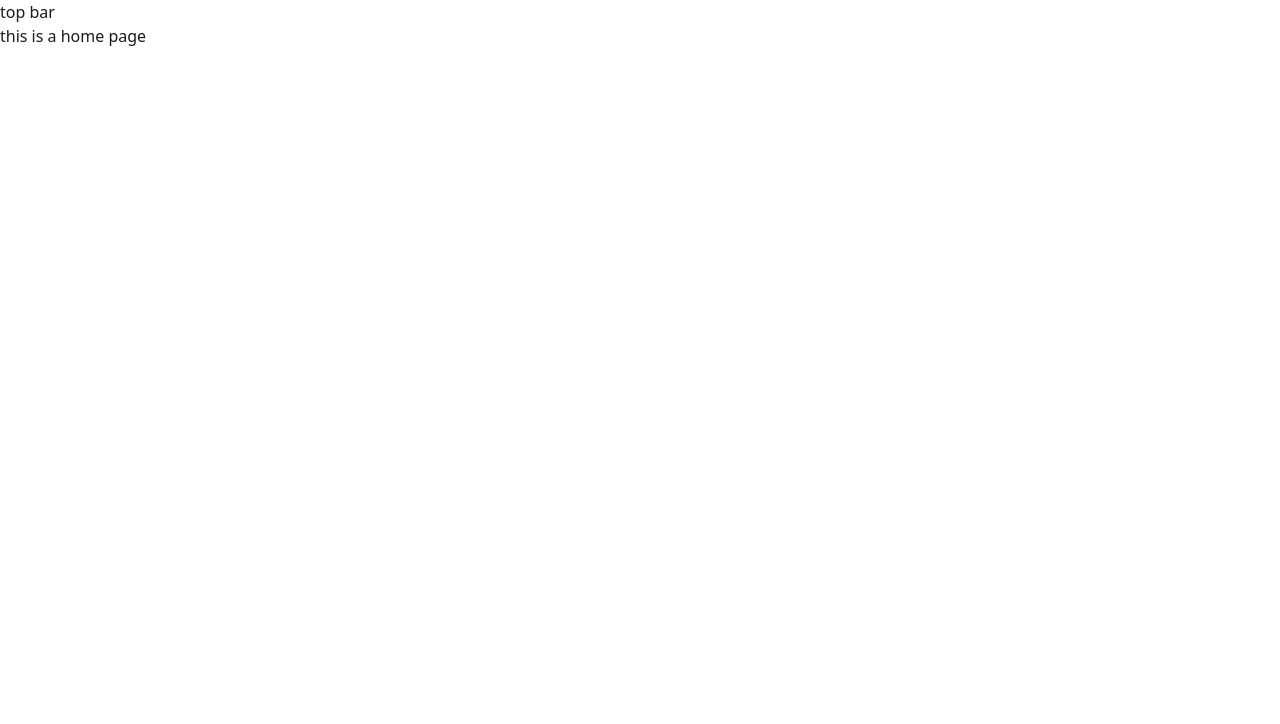
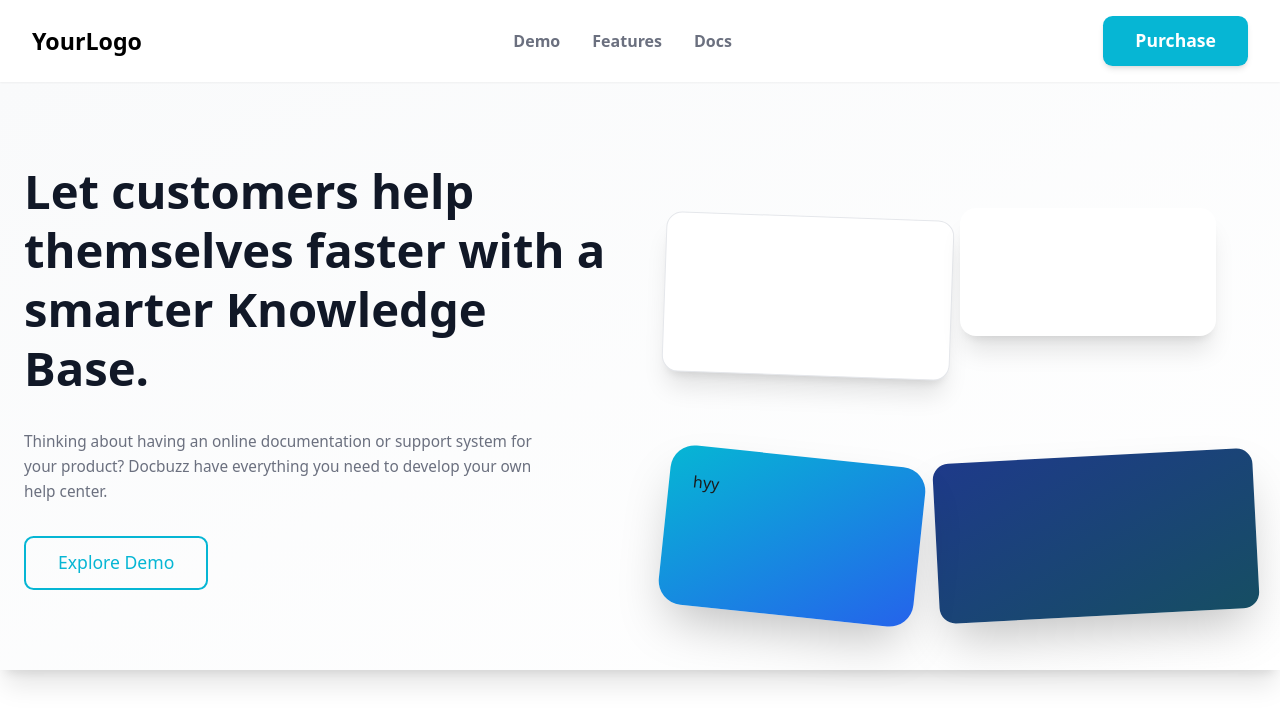
Before and after one commit to azzayshakya/Machine-Mate, a React (Vite) app in the folder frontend/: page /home in a window 1280 px wide. Shown: the top 724 px of the page. Built offline with nearby package versions, Linux system fonts and the light colour scheme.

Commit message:
feat : create the navbar and hero section

```diff
--- a/frontend/package.json
+++ b/frontend/package.json
@@ -16,11 +16,13 @@
     "@tanstack/react-query": "^5.66.0",
     "class-variance-authority": "^0.7.1",
     "clsx": "^2.1.1",
+    "framer-motion": "^12.23.12",
     "lucide-react": "^0.475.0",
     "path": "^0.12.7",
     "PostCSS": "npm:postcss@^8.5.1",
     "react": "^19.0.0",
     "react-dom": "^19.0.0",
+    "react-icons": "^5.5.0",
     "react-router-dom": "^6.29.0",
     "tailwind-merge": "^3.0.1",
     "tailwindcss-animate": "^1.0.7"
--- a/frontend/src/index.css
+++ b/frontend/src/index.css
@@ -13,7 +13,8 @@
     --popover-foreground: #031F30;
 
     --navy-blue: #031F30;
-    --primary: #0868f8;
+    --primary: #06b6d4;
+    --primary-light:#0891b2;
     --primary-foreground: #ffffff;
 
     --secondary: #7B5CFF;
@@ -32,7 +33,7 @@
     --warning: #fdf2ca;
     --warning-foreground: #ffb443;
 
-    --info: #deeDff;
+    --info: #6b707f;
     --info-foreground: #3daeff;
 
     --border: #d9d7df;
--- a/frontend/src/layout/Home/HomeLayout.jsx
+++ b/frontend/src/layout/Home/HomeLayout.jsx
@@ -5,7 +5,7 @@ const HomeUILayout = () => {
   return (
     <div className=" min-h-screen flex flex-col">
       <HomeTopBar />
-      <div className="flex-1 fade-in-up">
+      <div className="flex-1 fade-in-up ">
         <Outlet />
       </div>
     </div>
--- a/frontend/src/layout/Home/HomeTopBar.jsx
+++ b/frontend/src/layout/Home/HomeTopBar.jsx
@@ -1,5 +1,50 @@
+
+import  { useState } from "react";
+import { FaBars, FaTimes } from "react-icons/fa";
+
 const HomeTopBar = () => {
-  return <div>top bar</div>;
+  const [menuOpen, setMenuOpen] = useState(false);
+
+  const toggleMenu = () => setMenuOpen(!menuOpen);
+
+  return (
+    <nav className="w-full sticky top-0 bg-white z-50 shadow-sm">
+      <div className="max-w-7xl mx-auto px-4 sm:px-6 lg:px-8 py-4 flex justify-between items-center">
+        <div className="text-2xl font-bold text-black">
+          YourLogo
+        </div>
+
+        <ul className="hidden md:flex gap-8 font-semibold text-info ">
+          <li className="hover:text-primary cursor-pointer transition">Demo</li>
+          <li className="hover:text-primary cursor-pointer transition">Features</li>
+          <li className="hover:text-primary cursor-pointer transition">Docs</li>
+        </ul>
+
+        <button className="hidden md:block bg-primary text-white  px-8 py-3 text-lg font-semibold rounded-lg hover:bg-primary-light transition shadow-md hover:shadow-none">
+          Purchase
+        </button>
+
+        <div className="md:hidden z-50" onClick={toggleMenu}>
+          {menuOpen ? <FaTimes size={24} /> : <FaBars size={24} />}
+        </div>
+      </div>
+
+      {menuOpen && (
+        <div className="md:hidden bg-white border-t border-gray-200 shadow-md">
+          <ul className="flex flex-col items-center gap-4 py-6 text-gray-700 font-medium text-base">
+            <li className="hover:text-black cursor-pointer transition">Demo</li>
+            <li className="hover:text-black cursor-pointer transition">Features</li>
+            <li className="hover:text-black cursor-pointer transition">Docs</li>
+            <li>
+              <button className="bg-primary text-white px-5 py-2 text-sm font-semibold rounded-md hover:bg-gray-800 transition">
+                Purchase
+              </button>
+            </li>
+          </ul>
+        </div>
+      )}
+    </nav>
+  );
 };
 
 export default HomeTopBar;
--- a/frontend/src/pages/Home.jsx
+++ b/frontend/src/pages/Home.jsx
@@ -1,8 +1,61 @@
+const Home = () => {
+  return (
+    <div className="relative   bg-gradient-to-br from-gray-50 to-white shadow-xl">
+      {/* <div className="absolute inset-0 overflow-hidden pointer-events-none">
+        <div className="absolute top-20 left-10 w-4 h-4 bg-pink-300 rounded-full opacity-60 animate-pulse"></div>
+        <div className="absolute top-40 right-20 w-6 h-6 bg-green-400 rounded-full opacity-50"></div>
+        <div className="absolute top-60 left-1/4 w-3 h-3 bg-yellow-400 rounded-full opacity-70"></div>
+        <div className="absolute bottom-40 right-10 w-5 h-5 bg-purple-300 rounded-full opacity-60"></div>
+        <div className="absolute bottom-60 left-20 w-4 h-4 bg-blue-300 rounded-full opacity-50"></div>
 
-export default function Home() {
-  return (
-    <div>
-      this is a home page
+        <div className="absolute top-32 right-1/3 w-20 h-20 bg-pink-200 rounded-full opacity-30 animate-bounce" style={{animationDuration: '3s'}}></div>
+        <div className="absolute bottom-32 left-1/3 w-16 h-16 bg-cyan-200 rounded-full opacity-40 animate-bounce" style={{animationDuration: '4s'}}></div>
+        <div className="absolute top-1/2 right-10 w-12 h-12 bg-yellow-200 rounded-full opacity-50 animate-bounce" style={{animationDuration: '2.5s'}}></div>
+      </div> */}
+
+      <div className="relative z-10 mx-auto max-w-7xl px-6 py-20">
+        <div className="grid items-center gap-12 lg:grid-cols-2">
+          {/* Left  */}
+          <div className="space-y-8">
+            <h1 className="lg:text-6xl text-5xl font-bold leading-tight text-gray-900">
+              Let customers help themselves faster with a
+              smarter Knowledge Base.
+            </h1>
+
+            <p className="max-w-lg text-sm leading-relaxed text-info font-medium ">
+              Thinking about having an online documentation or support system
+              for your product? Docbuzz have everything you need to develop your
+              own help center.
+            </p>
+
+            <button className="transform rounded-lg border-2 border-cyan-500 px-8 py-3 text-lg text-cyan-500 transition-all duration-300 hover:scale-105 hover:bg-cyan-500 hover:text-white">
+              Explore Demo
+            </button>
+          </div>
+
+          {/* Right Content - Product Screenshots */}
+          <div className="relative">
+            <div className="absolute left-0 top-20 z-20 rotate-6 transform transition-transform duration-500 hover:rotate-3">
+              <div className="min-h-40 w-64 rounded-3xl bg-gradient-to-br from-cyan-500 to-blue-600 p-6 shadow-2xl">hyy</div>
+            </div>
+
+            <div className="absolute right-0 top-20 z-10 -rotate-3 transform transition-transform duration-500 hover:rotate-0">
+              <div className="min-h-40 w-80 rounded-2xl bg-gradient-to-br from-blue-900 to-cyan-900 p-6 shadow-2xl"></div>
+            </div>
+
+            <div className="z-15 absolute bottom-0 left-0 rotate-2 transform transition-transform duration-500 hover:-rotate-1">
+              <div className="h-40 w-72 rounded-2xl border bg-white p-4 shadow-xl"></div>
+            </div>
+
+            <div className="absolute bottom-10 right-10 z-20">
+              <div className="h-32 w-64 rounded-2xl border-black bg-white p-4 shadow-xl"></div>
+            </div>
+          </div>
+
+        </div>
+      </div>
     </div>
-  )
-}
+  );
+};
+
+export default Home;
--- a/frontend/tailwind.config.js
+++ b/frontend/tailwind.config.js
@@ -60,6 +60,8 @@ const config = {
         "card-foreground": "var(--card-foreground)",
         navyblue: "var(--navy-blue)",
         primary: "var(--primary)",
+        // primary-dark: "var(--primary)",
+
         "primary-foreground": "var(--primary-foreground)",
         secondary: "var(--secondary)",
         "secondary-foreground": "var(--secondary-foreground)",
```
Also changed, not shown: frontend/task.html (added, +11 -0 lines), 1 other file (tests, documents, lock files or other folders).
